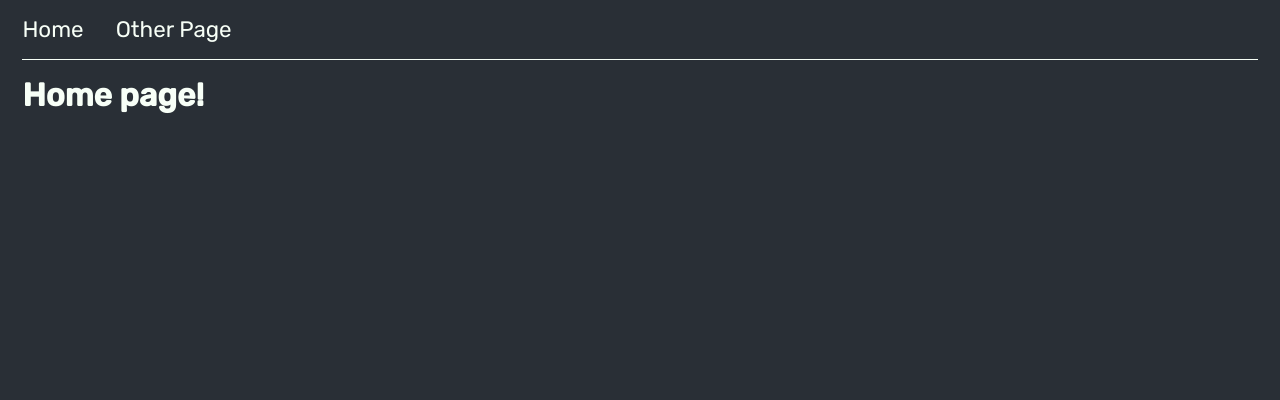
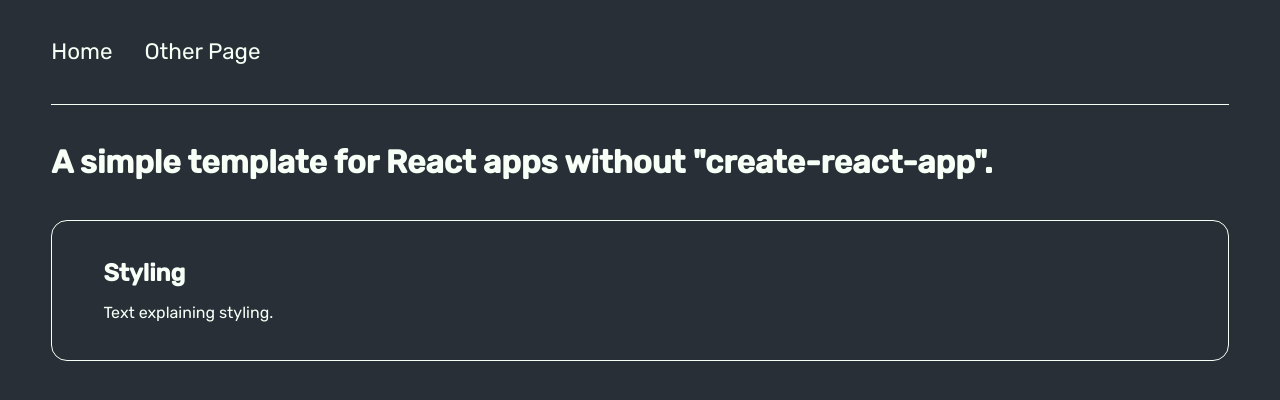
Before and after one commit to pompyproductions/template-react, a React app: page / in a window 1280 px wide. Built offline with nearby package versions, Linux system fonts and the light colour scheme.

Commit message:
Start populating homepage

```diff
--- a/src/react/pages/Home.js
+++ b/src/react/pages/Home.js
@@ -3,7 +3,11 @@ import React from "react";
 const Home = () => {
   return (
     <main>
-      <h1>Home page!</h1>
+      <h1>A simple template for React apps without "create-react-app".</h1>
+      <section className="card">
+        <h2>Styling</h2>
+        <p>Text explaining styling.</p>
+      </section>
     </main>
   )
 }
--- /dev/null
+++ b/src/sass/components/_card.scss
@@ -0,0 +1,14 @@
+@use "../globals/breakpoints" as *;
+
+.card {
+  border-radius: var(--page-margin-x);
+  border: 1px solid var(--white);
+  padding: var(--page-margin-y) var(--page-margin-x);
+  display: grid;
+  grid-auto-rows: min-content;
+
+  @include break-at("small") {
+    border-radius: 1rem;
+    gap: 1rem;
+  }
+}
--- a/src/sass/components/_index.scss
+++ b/src/sass/components/_index.scss
@@ -1,2 +1,3 @@
 @forward "header";
-@forward "vsep"
+@forward "vsep";
+@forward "card";
--- a/src/sass/globals/_theme.scss
+++ b/src/sass/globals/_theme.scss
@@ -1,3 +1,5 @@
+@use "../globals/breakpoints" as *;
+
 // font declarations
 @import url("https://fonts.googleapis.com/css2?family=Rubik:wght@300;400;500&display=swap");
 
@@ -12,4 +14,9 @@
 
   --page-margin-x: 1.4rem;
   --page-margin-y: 1rem;
+
+  @include break-at("small") {
+    --page-margin-x: 3.2rem;
+    --page-margin-y: 2.4rem;
+  }
 }
--- a/src/sass/layout/_root.scss
+++ b/src/sass/layout/_root.scss
@@ -10,3 +10,9 @@
 header, main {
   padding: var(--page-margin-y) var(--page-margin-x);
 }
+
+main {
+  display: grid;
+  grid-auto-rows: min-content;
+  gap: var(--page-margin-y);
+}
```
